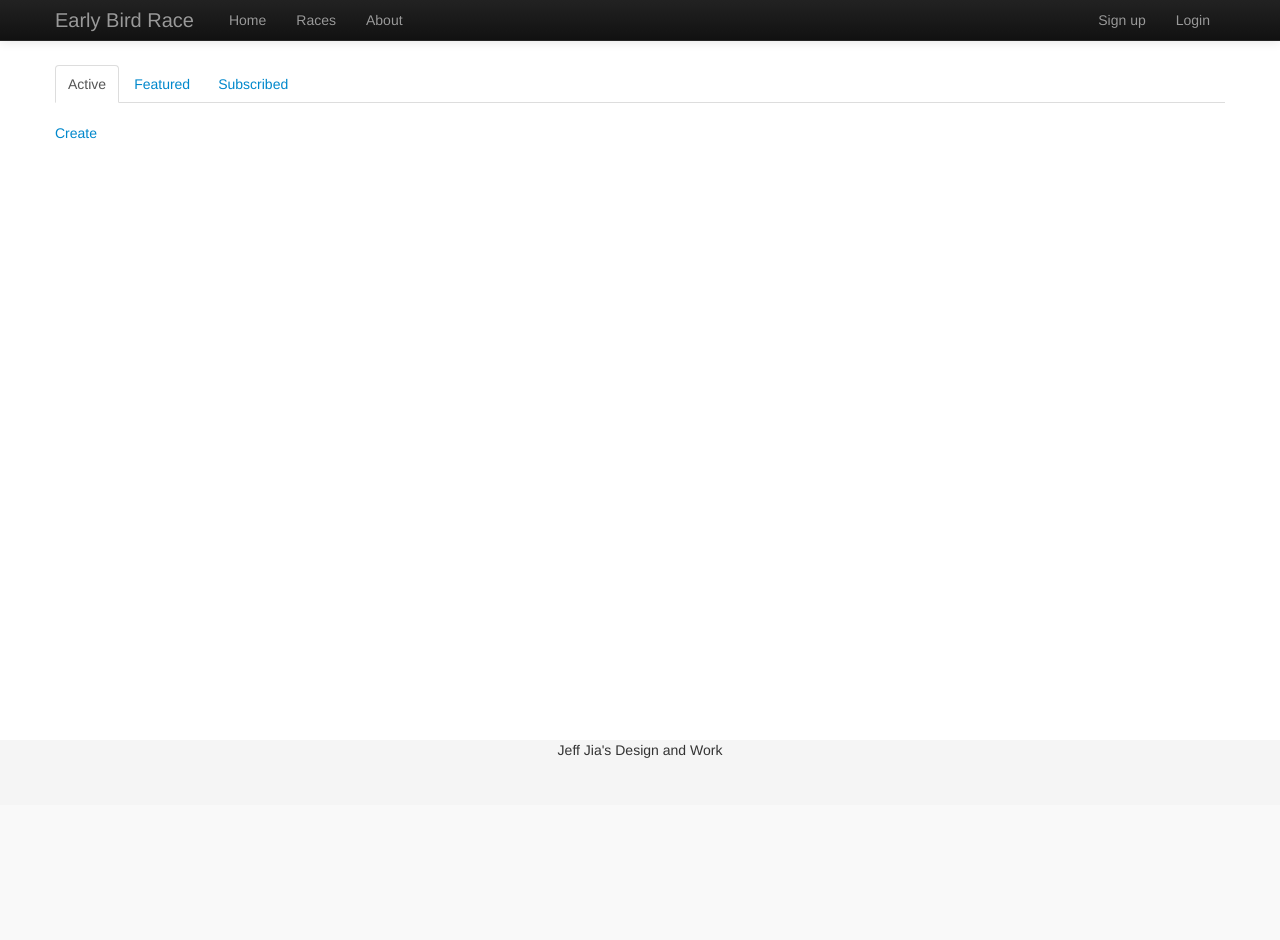
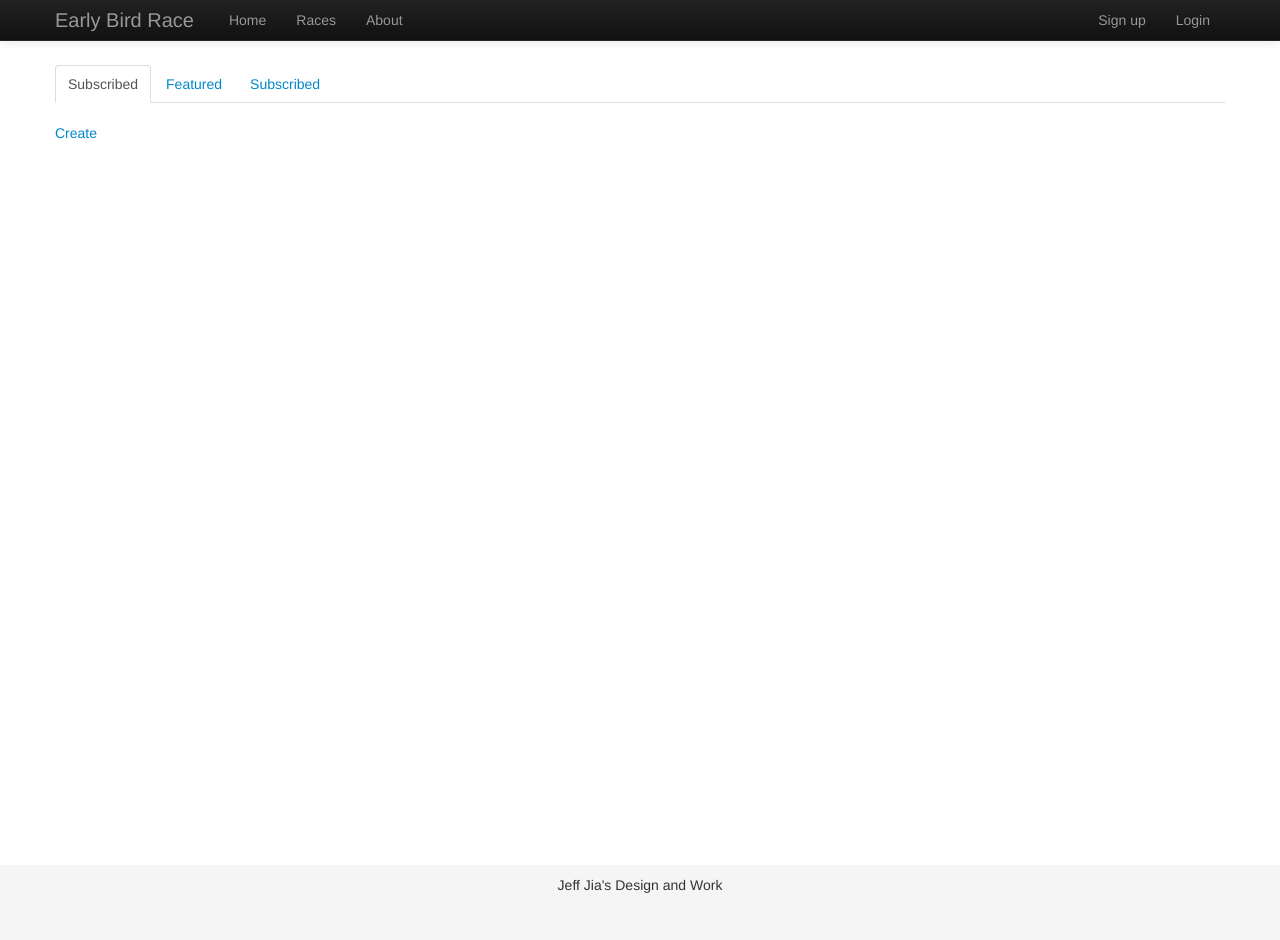
Before and after one commit to j-jiafei/early-bird-contest, a Node server app: page /races in a window 1280 px wide. Before the commit the page ends 758 px from the top, so only its background shows below. Run offline with Node 20, Linux system fonts and the light colour scheme; data that the repository does not hold is empty; some libraries are stand-ins or nearby versions.

Commit message:
minor UI changes.

```diff
--- a/public/stylesheets/style.css
+++ b/public/stylesheets/style.css
@@ -4,16 +4,19 @@ html {
 }
 div.wrapper {
   min-height: 100%;
-  padding-top: 65px;
+  padding-top: 25px;
 }
 #wrap {
   min-height: 100%;
   height: auto !important;
   height: 100%;
-  margin: 0 auto -60px;
+  margin: 0 auto 0px;
+  padding-top: 40px;
+  padding-bottom: 25px;
 }
 footer {
   height: 65px;
   background-color: #f5f5f5;
   text-align: center;
+  padding-top: 10px;
 }
--- a/public/stylesheets/style.styl
+++ b/public/stylesheets/style.styl
@@ -4,15 +4,18 @@ html
 
 div.wrapper
   min-height 100%
-  padding-top 65px
+  padding-top 25px
 
 #wrap
   min-height 100%
   height auto !important
   height 100%
-  margin 0 auto -60px
+  margin 0 auto 0px
+  padding-top 40px
+  padding-bottom 25px
 
 footer
   height 65px
   background-color #f5f5f5
   text-align center
+  padding-top 10px
--- a/views/index.jade
+++ b/views/index.jade
@@ -9,7 +9,7 @@ block content
         extra attention to featured content or information.
       p
         a.btn.btn-primary.btn-large(href='/about') Learn More
-  div.marketing
+  div.wrapper
     div.container
       h2 Featured Races
       include racelist
--- a/views/races.jade
+++ b/views/races.jade
@@ -5,9 +5,9 @@ block content
     div.container
       ul.nav.nav-tabs
         li.active
-          a(href='#') Active
+          a(href='/races?tab=subscribed') Subscribed
         li
-          a(href='#') Featured
+          a(href='/races?tab=featured') Featured
         li
           a(href='#') Subscribed
       include racelist
```
Also changed, not shown: tests/models/race.js (+2 -0 lines), README.md.
